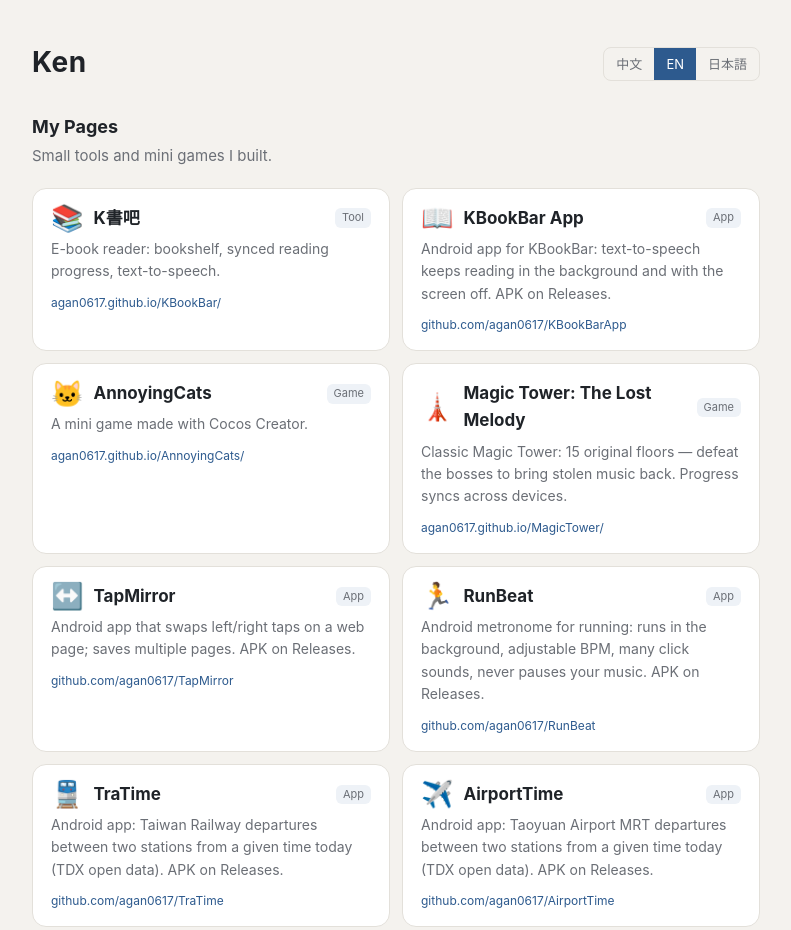
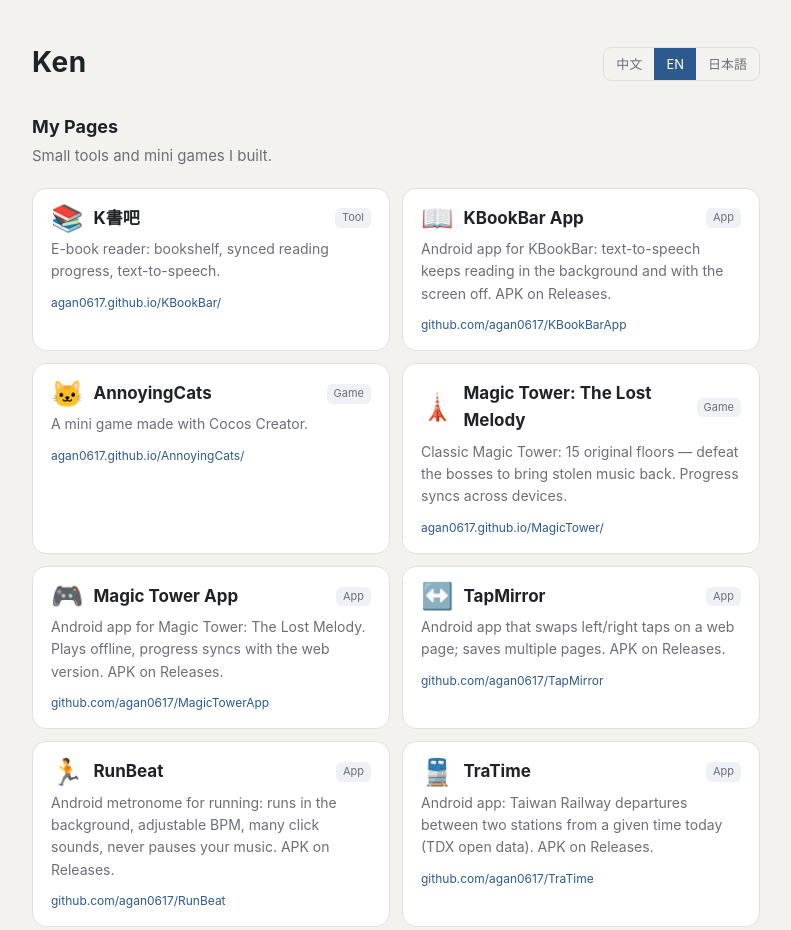
Before and after one commit to agan0617/agan0617.github.io, a plain HTML site: page index.html in a window 1280 px wide. Shown: the top 930 px of the page, without its empty margins (244-1035 px from the left). Drawn offline with Linux system fonts and the light colour scheme.

Commit message:
首頁加上魔塔 App（MagicTowerApp 改公開）
Co-Authored-By: Claude Opus 5.5 <noreply@anthropic.com>

```diff
--- a/index.html
+++ b/index.html
@@ -157,6 +157,9 @@ const PAGES = [
   { icon: "🗼", name: "魔塔：失落的旋律", desc: "經典魔塔：15 層原創關卡，打倒 Boss 找回被偷走的音樂。手機電腦進度同步。", url: "https://agan0617.github.io/MagicTower/", tag: "遊戲",
     en: { name: "Magic Tower: The Lost Melody", desc: "Classic Magic Tower: 15 original floors — defeat the bosses to bring stolen music back. Progress syncs across devices.", tag: "Game" },
     ja: { name: "魔塔：失われた旋律", desc: "クラシック魔塔：オリジナル 15 階。ボスを倒して盗まれた音楽を取り戻そう。端末間で進行を同期。", tag: "ゲーム" } },
+  { icon: "🎮", name: "魔塔 App", desc: "魔塔：失落的旋律的 Android App：離線可玩，進度和網頁版同步。APK 在 Releases。", url: "https://github.com/agan0617/MagicTowerApp", tag: "App",
+    en: { name: "Magic Tower App", desc: "Android app for Magic Tower: The Lost Melody. Plays offline, progress syncs with the web version. APK on Releases.", tag: "App" },
+    ja: { name: "魔塔 アプリ", desc: "魔塔：失われた旋律の Android アプリ。オフラインで遊べて、ウェブ版と進行を同期。APK は Releases に。", tag: "アプリ" } },
   { icon: "↔️", name: "左右點擊對調網頁瀏覽器", desc: "Android App：把網頁「點左邊／點右邊」對調，可儲存多個網頁。APK 在 Releases。", url: "https://github.com/agan0617/TapMirror", tag: "App",
     en: { name: "TapMirror", desc: "Android app that swaps left/right taps on a web page; saves multiple pages. APK on Releases.", tag: "App" },
     ja: { name: "TapMirror", desc: "ウェブページの左右タップを入れ替える Android アプリ。複数ページを保存可能。APK は Releases に。", tag: "アプリ" } },
```
